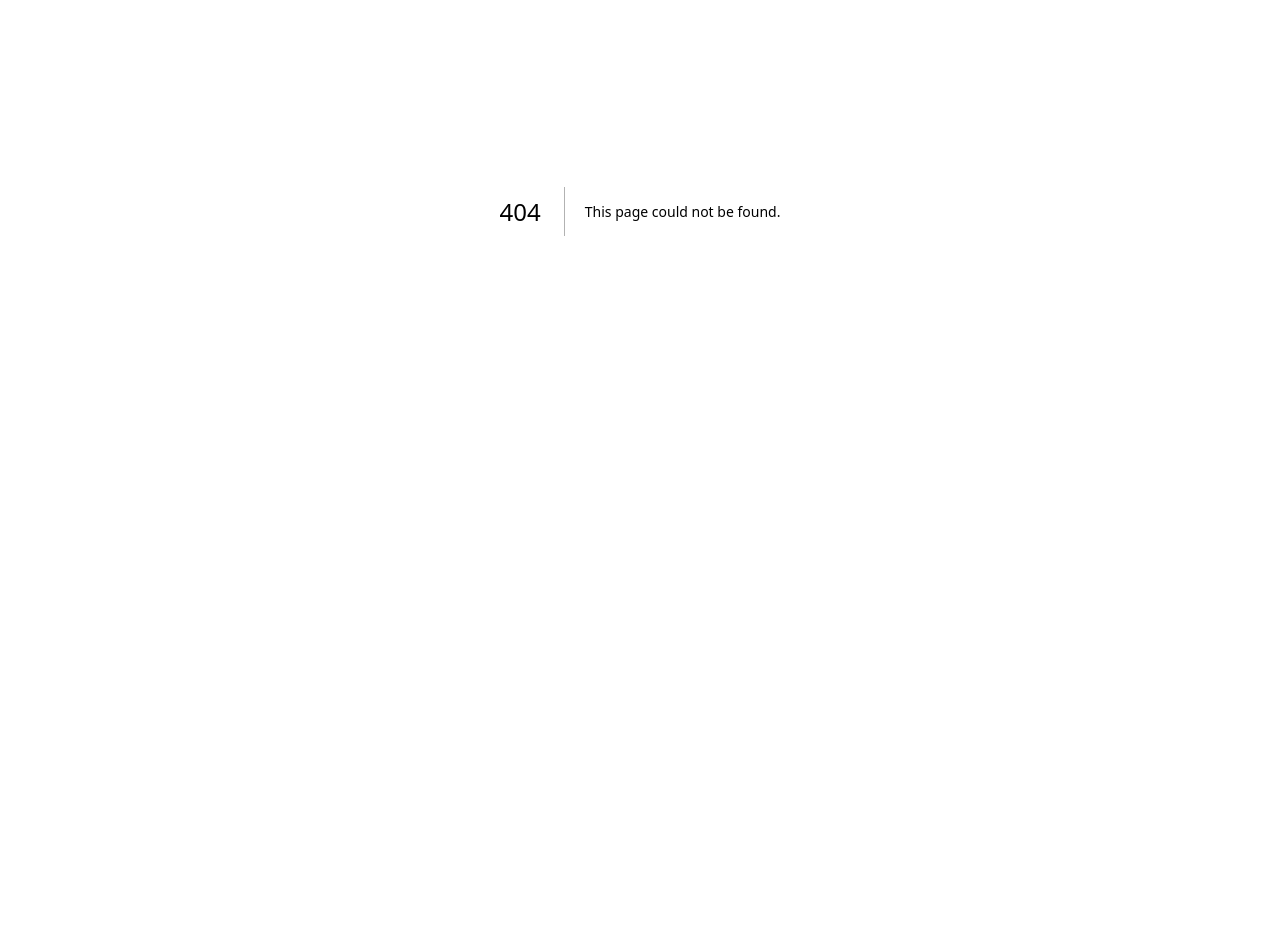
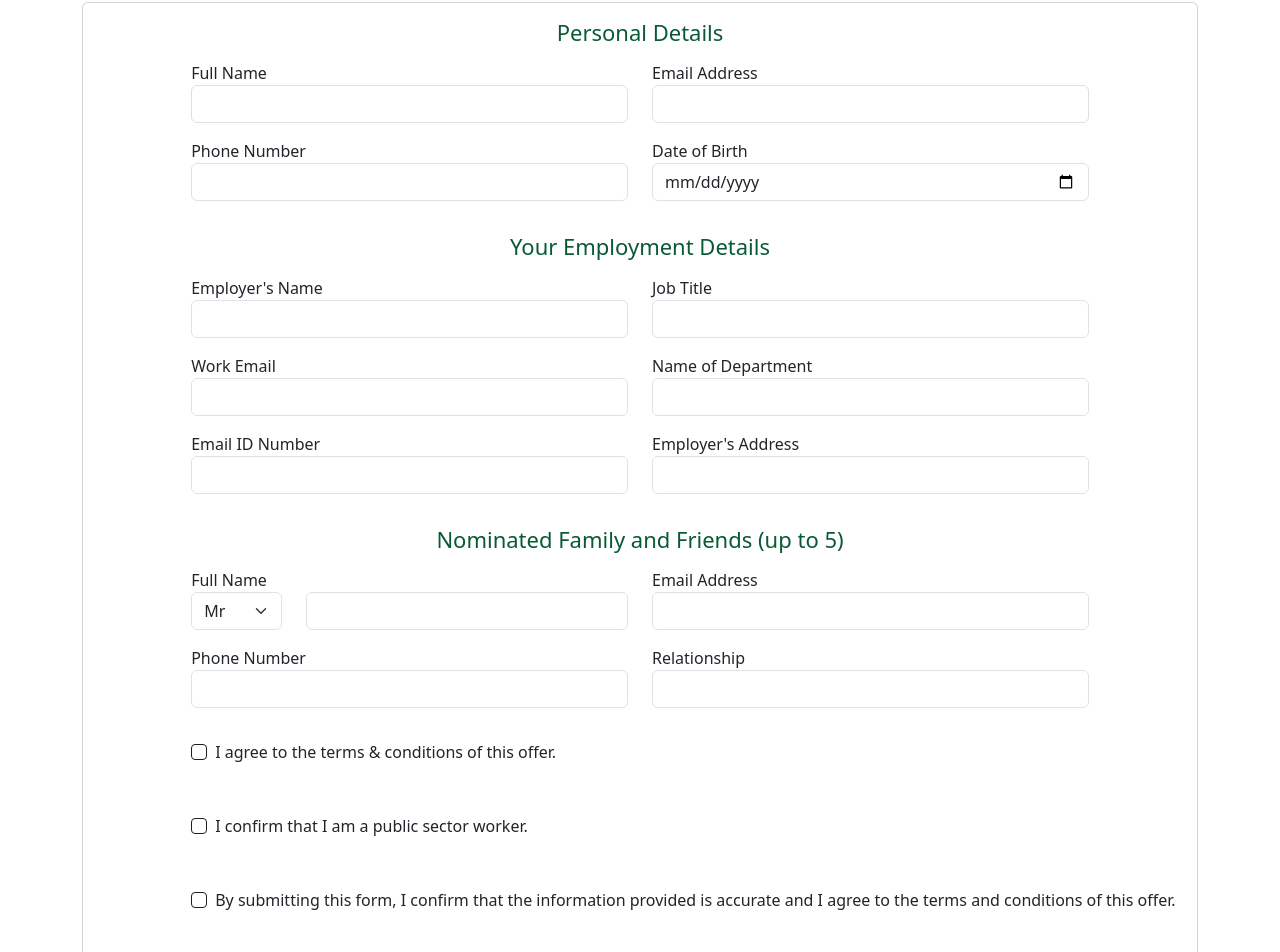
Before and after one commit to Euronoxx/zmuk, a Next.js app: page /public-sector-workers-form in a window 1280 px wide. Before the commit this address had no page. Shown: the part 189-1141 px from the top of the page. Before the commit the page ends 800 px from the top, so only its background shows below. Built offline with nearby package versions, Linux system fonts and the light colour scheme.

Commit message:
Civil Servant form updated

```diff
--- a/app/civilservants/page.js
+++ b/app/civilservants/page.js
@@ -13,7 +13,7 @@ function CivilServants () {
                 <Row>
                     <Col>
                         <p>At Zoiko Mobile, we appreciate the hard work and dedication of our public sector workers. As a token of gratitude, we are offering an <span className="txtred">exclusive 30% lifetime discount</span> on any of our SIM-only plans for the public sector workers, and 20% lifetime discount for up to 5 nominated family and friends.</p>
-                        <Link href={'#'} className="btn btn-outline-danger btn-sm">Register Now</Link>
+                        <Link href={'/public-sector-workers-form'} className="btn btn-outline-danger btn-sm">Register Now</Link>
                     </Col>
                     <Col></Col>
                 </Row>
--- a/app/globals.css
+++ b/app/globals.css
@@ -1,6 +1,9 @@
 html, body{
   margin:0px;
   padding: 0px;
+}
+.form-check-input {
+  border: 1px solid #1e1e1f !important;
 }
 .body22 {
   font-size: 20px;
--- /dev/null
+++ b/app/public-sector-workers-form/page.js
@@ -0,0 +1,144 @@
+"use client"
+import { Container, Card, CardBody, Form, Row } from "react-bootstrap";
+import Header from "../components/Header";
+import Footer from "../components/Footer";
+import HeadBar from "../components/HeadBar";
+
+function PublicSectorForm () {
+    return (
+        <>
+        <Header />
+        <HeadBar text='Zoiko Mobile Public Sector Worker&apos;s Registration Form' />
+        <Container className="py-5">
+            <Card>
+                <CardBody>
+                    <Form method="post" action={"#"}>
+                    <h3 className="green18 text-center">Personal Details</h3>
+                    <Row className="py-2">
+                        <div className="col-md-5 offset-md-1">
+                            <label>Full Name</label>
+                            <input type="text" name="name" className="form-control" />
+                        </div>
+                        <div className="col-md-5">
+                            <label>Email Address</label>
+                            <input type="email" name="email" className="form-control" />
+                        </div>
+                    </Row>
+                    <Row className="py-2">
+                        <div className="col-md-5 offset-md-1">
+                            <label>Phone Number</label>
+                            <input type="text" name="phno" className="form-control" />
+                        </div>
+                        <div className="col-md-5">
+                            <label>Date of Birth</label>
+                            <input type="date" name="dob" className="form-control" />
+                        </div>
+                    </Row>
+                    <h3 className="green18 text-center mt-4">Your Employment Details</h3>
+                    <Row className="py-2">
+                        <div className="col-md-5 offset-md-1">
+                            <label>Employer&apos;s Name</label>
+                            <input type="text" name="emplname" className="form-control" />
+                        </div>
+                        <div className="col-md-5">
+                            <label>Job Title</label>
+                            <input type="text" name="jobtitle" className="form-control" />
+                        </div>
+                    </Row>
+                    <Row className="py-2">
+                        <div className="col-md-5 offset-md-1">
+                            <label>Work Email</label>
+                            <input type="email" name="wemail" className="form-control" />
+                        </div>
+                        <div className="col-md-5">
+                            <label>Name of Department</label>
+                            <input type="text" name="dept" className="form-control" />
+                        </div>
+                    </Row>
+                    <Row className="py-2">
+                        <div className="col-md-5 offset-md-1">
+                            <label>Email ID Number</label>
+                            <input type="text" name="emailno" className="form-control" />
+                        </div>
+                        <div className="col-md-5">
+                            <label>Employer&apos;s Address</label>
+                            <input type="tet" name="empaddr" className="form-control" />
+                        </div>
+                    </Row>
+                    <h3 className="green18 text-center mt-4">Nominated Family and Friends (up to 5)</h3>
+                    <Row className="py-2">
+                        <div className="col-md-5 offset-md-1">
+                            <label>Full Name</label>
+                            <Row>
+                                <div className="col-md-3 col-sm-3">
+                                    <select name="title" className="form-select">
+                                        <option value={'Mr'}>Mr</option>
+                                        <option value={'Mrs'}>Mrs</option>
+                                        <option value={'Ms'}>Ms</option>
+                                        <option value={'Sir'}>Sir</option>
+                                        <option value={'Prof'}>Prof</option>
+                                        <option value={'Dr'}>Dr</option>
+                                    </select>
+                                </div>
+                                <div className="col-md-9 col-sm-9"><input type="text" name="name" className="form-control" /></div>
+                            </Row>
+                        </div>
+                        <div className="col-md-5">
+                            <label>Email Address</label>
+                            <input type="email" name="email" className="form-control" />
+                        </div>
+                    </Row>
+                    <Row className="py-2">
+                        <div className="col-md-5 offset-md-1">
+                            <label>Phone Number</label>
+                            <input type="text" name="phno" className="form-control" />
+                        </div>
+                        <div className="col-md-5">
+                            <label>Relationship</label>
+                            <input type="text" name="relationship" className="form-control" />
+                        </div>
+                    </Row>
+                    <Row className="py-4">
+                        <div className="col-md-11 offset-md-1">
+                            <div class="form-check">
+                                <input class="form-check-input" type="checkbox" value="" id="flexCheckDefault" />
+                                <label class="form-check-label" for="flexCheckDefault">
+                                I agree to the terms &amp; conditions of this offer.
+                                </label>
+                            </div>
+                        </div>
+                    </Row>
+                    <Row className="py-4">
+                        <div className="col-md-11 offset-md-1">
+                            <div class="form-check">
+                                <input class="form-check-input" type="checkbox" value="" id="flexCheckDefault" />
+                                <label class="form-check-label" for="flexCheckDefault">
+                                I confirm that I am a public sector worker.
+                                </label>
+                            </div>
+                        </div>
+                    </Row>
+                    <Row className="py-4">
+                        <div className="col-md-11 offset-md-1">
+                            <div class="form-check">
+                                <input class="form-check-input" type="checkbox" value="" id="flexCheckDefault" />
+                                <label class="form-check-label" for="flexCheckDefault">
+                                By submitting this form, I confirm that the information provided is accurate and I agree to the terms and conditions of this offer.
+                                </label>
+                            </div>
+                        </div>
+                    </Row>
+                    <Row className="py-2">
+                        <div className="col-md-11 offset-md-1">
+                            <input type="submit" name="submit" className="btn btn-outline-danger btn-lg my-4" value={'Submit Your Registration'} />
+                        </div>
+                    </Row>
+                    </Form>
+                </CardBody>
+            </Card>
+        </Container>
+        <Footer />
+        </>
+    );
+}
+export default PublicSectorForm;
```
